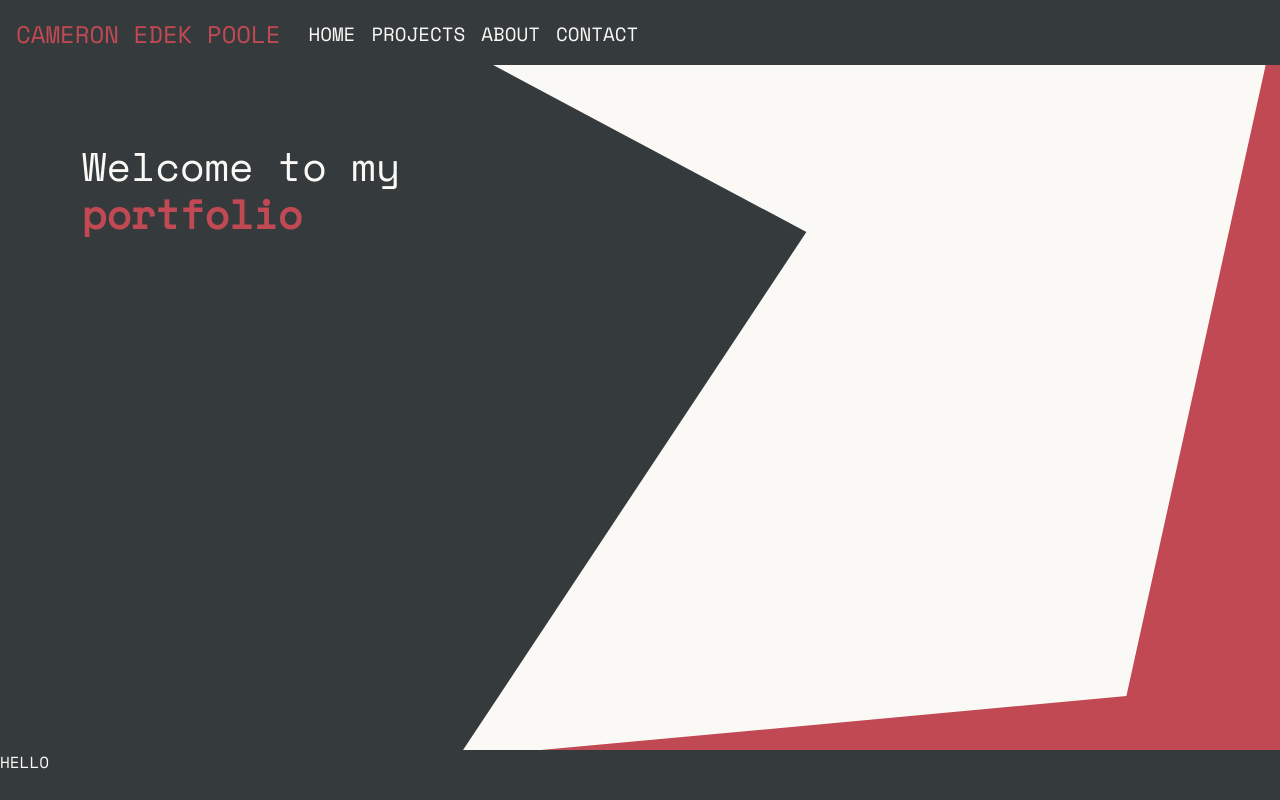
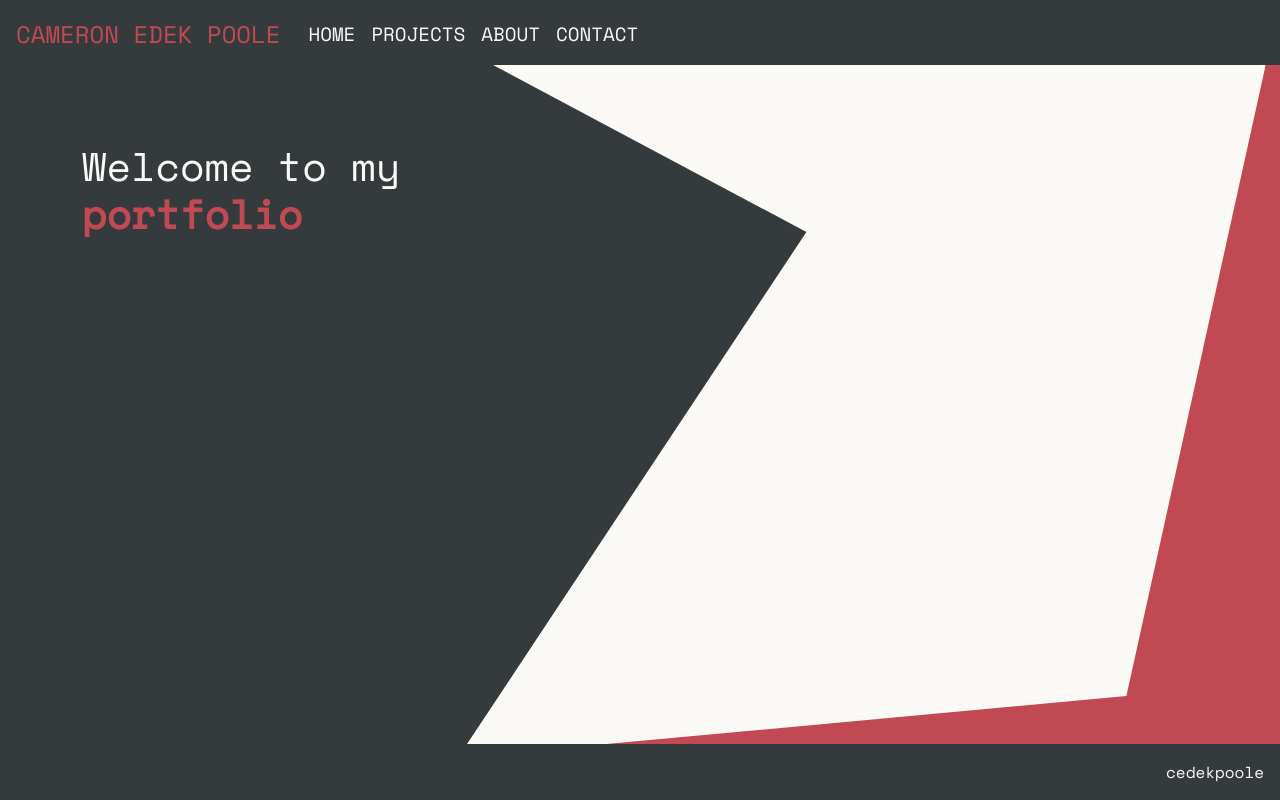
Before and after one commit to cedekpoole/react-portfolio, a React (Vite) app: page / in a window 1280 px wide. Built offline with nearby package versions, Linux system fonts and the light colour scheme.

Commit message:
update footer content

```diff
--- a/src/components/Footer.css
+++ b/src/components/Footer.css
@@ -9,3 +9,8 @@
    left: 0;
    right: 0;
 }
+
+.right {
+    float: right;
+    margin: 1rem;
+}
--- a/src/components/Footer.jsx
+++ b/src/components/Footer.jsx
@@ -4,7 +4,7 @@ import './Footer.css'
 const Footer = () => {
     return (
         <footer className="footer fixed-bottom">
-            <span>HELLO</span>
+            <span className="right"><i className="fa-regular fa-copyright"></i> cedekpoole</span>
         </footer>
     )
 }
```
